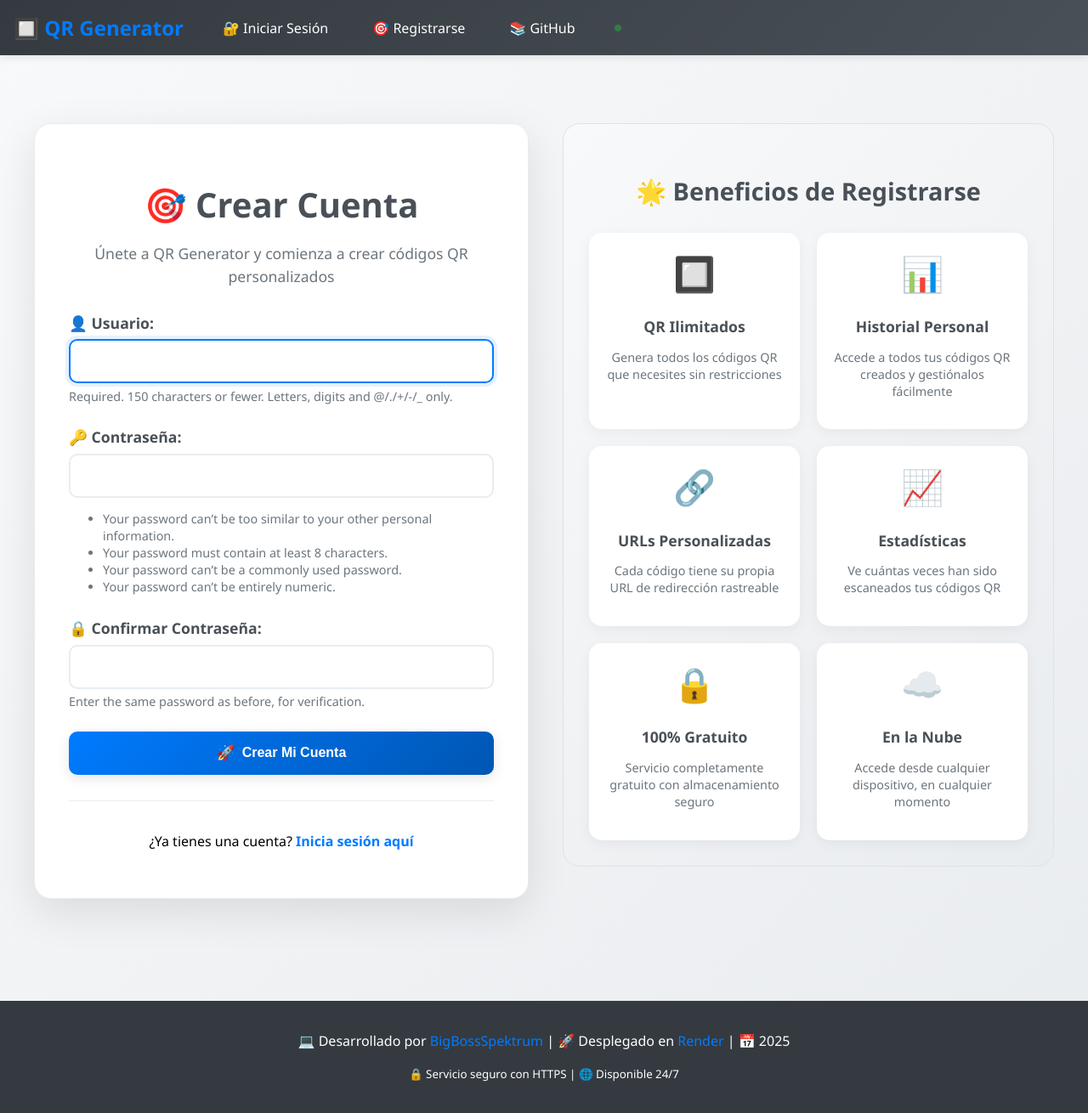
After one commit to BigBossSpektrum/QR, a Django app: page /register/ in a window 1280 px wide. The commit adds this page. Shown: the whole page at 85% size. Run offline with Django 5.2, Linux system fonts and the light colour scheme.

Commit message:
Added new feactures like login and registration

```diff
--- a/backend/urls.py
+++ b/backend/urls.py
@@ -6,4 +6,5 @@ urlpatterns = [
     path('qr/<uuid:codigo>/', views.redirigir_qr, name='redirigir_qr'),
     path('generar-qr/', views.generar_qr, name='generar_qr'),
     path('descargar-qr/<uuid:codigo>/', views.descargar_qr, name='descargar_qr'),
+    path('mis-qr/', views.mis_qr_codes, name='mis_qr_codes'),
 ]
--- a/frontend/templates/base.html
+++ b/frontend/templates/base.html
@@ -55,6 +55,30 @@
 
         nav a:hover {
             background-color: #007bff;
+            transform: translateY(-1px);
+        }
+
+        .user-info {
+            margin-left: auto;
+            margin-right: 15px;
+        }
+
+        .welcome-text {
+            color: #28a745;
+            font-weight: 600;
+            padding: 8px 12px;
+            background: rgba(40, 167, 69, 0.1);
+            border-radius: 6px;
+            border: 1px solid rgba(40, 167, 69, 0.3);
+        }
+
+        .logout-btn {
+            background-color: #dc3545 !important;
+            border: 1px solid #dc3545;
+        }
+
+        .logout-btn:hover {
+            background-color: #c82333 !important;
             transform: translateY(-1px);
         }
 
@@ -117,9 +141,19 @@
     <nav>
         <ul>
             <div class="logo">🔲 QR Generator</div>
-            <li><a href="{% url 'home' %}">🏠 Inicio</a></li>
-            <li><a href="/admin/">⚙️ Admin</a></li>
-            <li><a href="https://github.com/BigBossSpektrum/QR" target="_blank">📚 GitHub</a></li>
+            {% if user.is_authenticated %}
+                <li><a href="{% url 'home' %}">🏠 Inicio</a></li>
+                <li><a href="/admin/">⚙️ Admin</a></li>
+                <li><a href="https://github.com/BigBossSpektrum/QR" target="_blank">📚 GitHub</a></li>
+                <li class="user-info">
+                    <span class="welcome-text">👋 Hola, {{ user.username }}!</span>
+                </li>
+                <li><a href="{% url 'logout' %}" class="logout-btn">🚪 Cerrar Sesión</a></li>
+            {% else %}
+                <li><a href="{% url 'login' %}">🔐 Iniciar Sesión</a></li>
+                <li><a href="{% url 'register' %}">🎯 Registrarse</a></li>
+                <li><a href="https://github.com/BigBossSpektrum/QR" target="_blank">📚 GitHub</a></li>
+            {% endif %}
             <span class="status-indicator" title="Servicio en línea"></span>
         </ul>
     </nav>
--- /dev/null
+++ b/frontend/templates/registration/register.html
@@ -0,0 +1,326 @@
+{% extends 'base.html' %}
+
+{% block title %}Registrarse | QR Generator{% endblock %}
+
+{% block content %}
+<div class="auth-container">
+    <div class="auth-card">
+        <div class="auth-header">
+            <h1>🎯 Crear Cuenta</h1>
+            <p>Únete a QR Generator y comienza a crear códigos QR personalizados</p>
+        </div>
+
+        {% if messages %}
+            <div class="messages">
+                {% for message in messages %}
+                    <div class="alert alert-{{ message.tags }}">
+                        {{ message }}
+                    </div>
+                {% endfor %}
+            </div>
+        {% endif %}
+
+        <form method="post" class="auth-form">
+            {% csrf_token %}
+
+            <div class="form-group">
+                <label for="{{ form.username.id_for_label }}">👤 Usuario:</label>
+                {{ form.username }}
+                {% if form.username.help_text %}
+                    <small class="form-help">{{ form.username.help_text|safe }}</small>
+                {% endif %}
+            </div>
+
+            <div class="form-group">
+                <label for="{{ form.password1.id_for_label }}">🔑 Contraseña:</label>
+                {{ form.password1 }}
+                {% if form.password1.help_text %}
+                    <small class="form-help">{{ form.password1.help_text|safe }}</small>
+                {% endif %}
+            </div>
+
+            <div class="form-group">
+                <label for="{{ form.password2.id_for_label }}">🔒 Confirmar Contraseña:</label>
+                {{ form.password2 }}
+                {% if form.password2.help_text %}
+                    <small class="form-help">{{ form.password2.help_text|safe }}</small>
+                {% endif %}
+            </div>
+
+            <button type="submit" class="btn-primary btn-full">
+                <span class="btn-icon">🚀</span>
+                Crear Mi Cuenta
+            </button>
+        </form>
+
+        <div class="auth-links">
+            <p>¿Ya tienes una cuenta? <a href="{% url 'login' %}">Inicia sesión aquí</a></p>
+        </div>
+    </div>
+
+    <div class="auth-features">
+        <h3>🌟 Beneficios de Registrarse</h3>
+        <div class="benefits-grid">
+            <div class="benefit-item">
+                <div class="benefit-icon">🔲</div>
+                <h4>QR Ilimitados</h4>
+                <p>Genera todos los códigos QR que necesites sin restricciones</p>
+            </div>
+
+            <div class="benefit-item">
+                <div class="benefit-icon">📊</div>
+                <h4>Historial Personal</h4>
+                <p>Accede a todos tus códigos QR creados y gestiónalos fácilmente</p>
+            </div>
+
+            <div class="benefit-item">
+                <div class="benefit-icon">🔗</div>
+                <h4>URLs Personalizadas</h4>
+                <p>Cada código tiene su propia URL de redirección rastreable</p>
+            </div>
+
+            <div class="benefit-item">
+                <div class="benefit-icon">📈</div>
+                <h4>Estadísticas</h4>
+                <p>Ve cuántas veces han sido escaneados tus códigos QR</p>
+            </div>
+
+            <div class="benefit-item">
+                <div class="benefit-icon">🔒</div>
+                <h4>100% Gratuito</h4>
+                <p>Servicio completamente gratuito con almacenamiento seguro</p>
+            </div>
+
+            <div class="benefit-item">
+                <div class="benefit-icon">☁️</div>
+                <h4>En la Nube</h4>
+                <p>Accede desde cualquier dispositivo, en cualquier momento</p>
+            </div>
+        </div>
+    </div>
+</div>
+
+<style>
+.auth-container {
+    display: flex;
+    max-width: 1200px;
+    margin: 40px auto;
+    gap: 40px;
+    padding: 20px;
+    align-items: flex-start;
+}
+
+.auth-card {
+    flex: 1;
+    max-width: 500px;
+    background: white;
+    padding: 40px;
+    border-radius: 20px;
+    box-shadow: 0 15px 50px rgba(0,0,0,0.1);
+    border: 1px solid #e9ecef;
+}
+
+.auth-header {
+    text-align: center;
+    margin-bottom: 30px;
+}
+
+.auth-header h1 {
+    font-size: 2.5rem;
+    color: #495057;
+    margin-bottom: 10px;
+}
+
+.auth-header p {
+    color: #6c757d;
+    font-size: 1.1rem;
+    line-height: 1.5;
+}
+
+.messages {
+    margin-bottom: 20px;
+}
+
+.alert {
+    padding: 12px 16px;
+    border-radius: 8px;
+    margin-bottom: 10px;
+    font-weight: 500;
+}
+
+.alert-success {
+    background-color: #d4edda;
+    border: 1px solid #c3e6cb;
+    color: #155724;
+}
+
+.alert-error {
+    background-color: #f8d7da;
+    border: 1px solid #f5c6cb;
+    color: #721c24;
+}
+
+.auth-form {
+    margin-bottom: 30px;
+}
+
+.form-group {
+    margin-bottom: 25px;
+}
+
+.form-group label {
+    display: block;
+    margin-bottom: 8px;
+    font-weight: 600;
+    color: #495057;
+    font-size: 1.1rem;
+}
+
+.form-group input {
+    width: 100%;
+    padding: 15px;
+    border: 2px solid #e9ecef;
+    border-radius: 10px;
+    font-size: 16px;
+    transition: all 0.3s ease;
+    box-sizing: border-box;
+}
+
+.form-group input:focus {
+    outline: none;
+    border-color: #007bff;
+    box-shadow: 0 0 0 4px rgba(0,123,255,0.1);
+    transform: translateY(-1px);
+}
+
+.form-help {
+    display: block;
+    margin-top: 5px;
+    color: #6c757d;
+    font-size: 0.9rem;
+    line-height: 1.4;
+}
+
+.btn-primary {
+    background: linear-gradient(135deg, #007bff 0%, #0056b3 100%);
+    color: white;
+    padding: 15px 30px;
+    border: none;
+    border-radius: 10px;
+    font-size: 16px;
+    font-weight: 600;
+    cursor: pointer;
+    transition: all 0.3s ease;
+    display: inline-flex;
+    align-items: center;
+    gap: 8px;
+    box-shadow: 0 4px 15px rgba(0,0,0,0.1);
+}
+
+.btn-full {
+    width: 100%;
+    justify-content: center;
+}
+
+.btn-primary:hover {
+    transform: translateY(-2px);
+    box-shadow: 0 6px 20px rgba(0,123,255,0.3);
+}
+
+.btn-icon {
+    font-size: 1.1rem;
+}
+
+.auth-links {
+    text-align: center;
+    padding-top: 20px;
+    border-top: 1px solid #e9ecef;
+}
+
+.auth-links a {
+    color: #007bff;
+    text-decoration: none;
+    font-weight: 600;
+}
+
+.auth-links a:hover {
+    text-decoration: underline;
+}
+
+.auth-features {
+    flex: 1;
+    background: linear-gradient(135deg, #f8f9fa 0%, #e9ecef 100%);
+    padding: 30px;
+    border-radius: 20px;
+    border: 1px solid #dee2e6;
+}
+
+.auth-features h3 {
+    color: #495057;
+    margin-bottom: 30px;
+    font-size: 1.8rem;
+    text-align: center;
+}
+
+.benefits-grid {
+    display: grid;
+    grid-template-columns: repeat(auto-fit, minmax(200px, 1fr));
+    gap: 20px;
+}
+
+.benefit-item {
+    text-align: center;
+    padding: 20px;
+    background: white;
+    border-radius: 15px;
+    box-shadow: 0 4px 15px rgba(0,0,0,0.05);
+    transition: transform 0.3s ease;
+}
+
+.benefit-item:hover {
+    transform: translateY(-2px);
+}
+
+.benefit-icon {
+    font-size: 2.5rem;
+    margin-bottom: 15px;
+}
+
+.benefit-item h4 {
+    color: #495057;
+    margin-bottom: 10px;
+    font-size: 1.1rem;
+}
+
+.benefit-item p {
+    color: #6c757d;
+    font-size: 0.9rem;
+    line-height: 1.4;
+}
+
+@media (max-width: 768px) {
+    .auth-container {
+        flex-direction: column;
+        margin: 20px auto;
+        padding: 10px;
+    }
+
+    .auth-card {
+        padding: 25px;
+    }
+
+    .auth-header h1 {
+        font-size: 2rem;
+    }
+
+    .auth-features {
+        order: -1;
+        margin-bottom: 20px;
+    }
+
+    .benefits-grid {
+        grid-template-columns: 1fr;
+    }
+}
+</style>
+{% endblock %}
--- a/frontend/urls.py
+++ b/frontend/urls.py
@@ -1,7 +1,10 @@
-from django.urls import path
-from django.urls import include
+from django.urls import path, include
+from django.contrib.auth import views as auth_views
 from . import views
 
 urlpatterns = [
     path('', views.home, name='home'),
+    path('login/', views.login_view, name='login'),
+    path('register/', views.register_view, name='register'),
+    path('logout/', auth_views.LogoutView.as_view(next_page='login'), name='logout'),
 ]
--- a/frontend/views.py
+++ b/frontend/views.py
@@ -1,8 +1,53 @@
-from django.shortcuts import render
+from django.shortcuts import render, redirect
+from django.contrib.auth import login, authenticate
+from django.contrib.auth.forms import UserCreationForm
+from django.contrib.auth.decorators import login_required
+from django.contrib import messages
+from django.contrib.auth.models import User
 
 # Create your views here.
+@login_required
 def home(request):
     return render(request, 'home.html')
 
 def custom_404(request, exception):
     return render(request, '404.html', status=404)
+
+def register_view(request):
+    if request.user.is_authenticated:
+        return redirect('home')
+
+    if request.method == 'POST':
+        form = UserCreationForm(request.POST)
+        if form.is_valid():
+            user = form.save()
+            username = form.cleaned_data.get('username')
+            messages.success(request, f'¡Cuenta creada exitosamente para {username}! Ya puedes iniciar sesión.')
+            return redirect('login')
+        else:
+            for field, errors in form.errors.items():
+                for error in errors:
+                    messages.error(request, f'{field}: {error}')
+    else:
+        form = UserCreationForm()
+
+    return render(request, 'registration/register.html', {'form': form})
+
+def login_view(request):
+    if request.user.is_authenticated:
+        return redirect('home')
+
+    if request.method == 'POST':
+        username = request.POST['username']
+        password = request.POST['password']
+        user = authenticate(request, username=username, password=password)
+
+        if user is not None:
+            login(request, user)
+            messages.success(request, f'¡Bienvenido de vuelta, {username}!')
+            next_page = request.GET.get('next', 'home')
+            return redirect(next_page)
+        else:
+            messages.error(request, 'Usuario o contraseña incorrectos.')
+
+    return render(request, 'registration/login.html')
--- a/qr_site/settings.py
+++ b/qr_site/settings.py
@@ -147,3 +147,8 @@ if not DEBUG:
     SECURE_SSL_REDIRECT = True
     SESSION_COOKIE_SECURE = True
     CSRF_COOKIE_SECURE = True
+
+# Authentication settings
+LOGIN_URL = '/login/'
+LOGIN_REDIRECT_URL = '/'
+LOGOUT_REDIRECT_URL = '/login/'
```
Also changed, not shown: backend/models.py (+7 -1 lines), backend/views.py (+20 -5 lines), frontend/templates/home.html (+38 -7 lines), frontend/templates/registration/login.html (added, +244 -0 lines), backend/migrations/0002_auto_20250804_1620.py (added), db.sqlite3.
